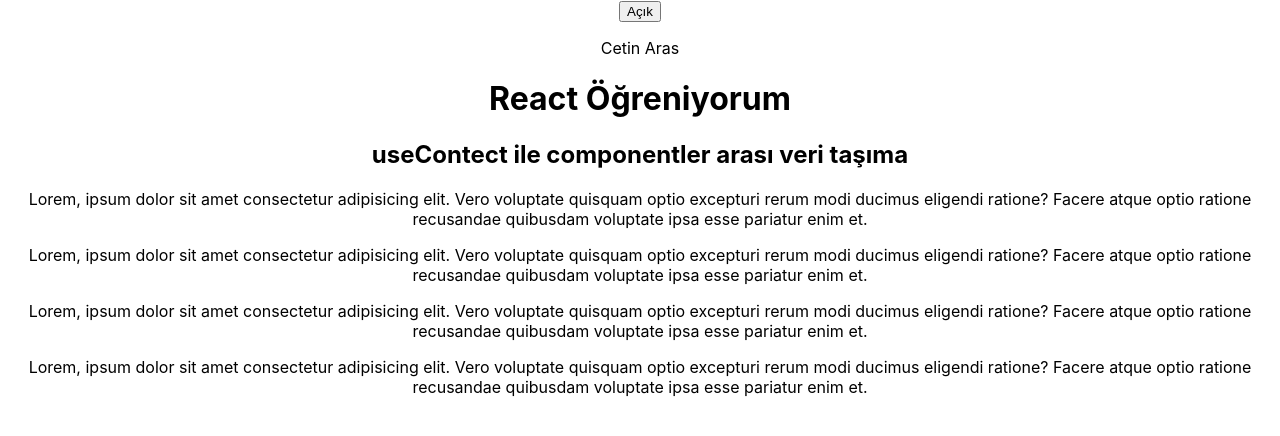
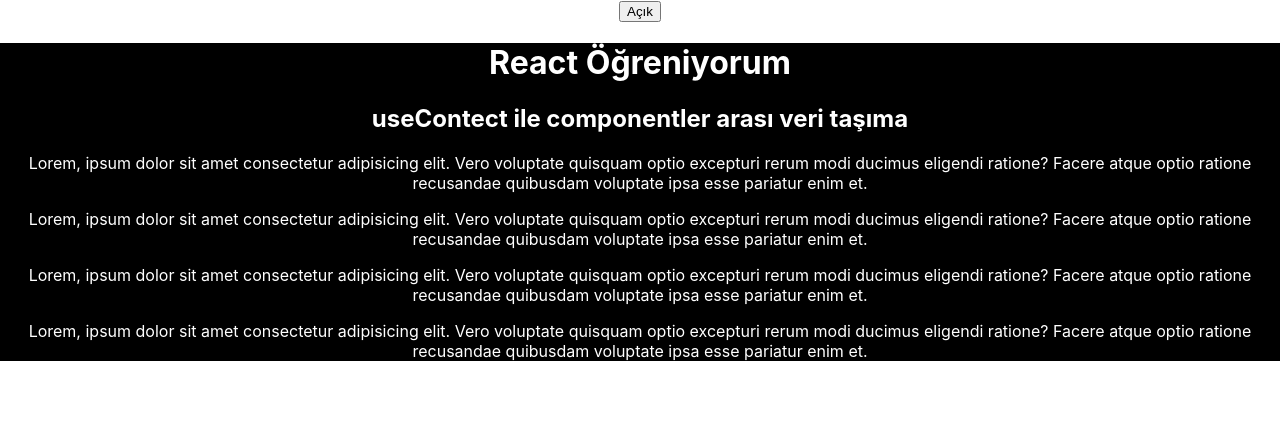
Before and after one commit to Cetin-ARAS/myreact2, a React (Create React App) app: page / in a window 1280 px wide. Shown: the top 436 px of the page. Built offline with nearby package versions, Linux system fonts and the light colour scheme.

Commit message:
dark and light mod

```diff
--- a/src/App.js
+++ b/src/App.js
@@ -30,7 +30,7 @@ export const TemaVerisi=React.createContext();
       <button onClick={değiştir}>
         {tema.dark===mod ? "Açık":"Koyu"}
       </button>
-      <TemaVerisi.Provider value={isim}>
+      <TemaVerisi.Provider value={mod}>
       <Icerik/>
       </TemaVerisi.Provider>
 
--- a/src/components/icerik.js
+++ b/src/components/icerik.js
@@ -4,8 +4,8 @@ import {TemaVerisi} from '../App'
 
 export default function Icerik() {
   return (
-    <div>
-        <p>{useContext(TemaVerisi)}</p>
+    <div style={useContext(TemaVerisi)}>
+
         <h1>React Öğreniyorum</h1>
         <h2>useContect ile componentler arası veri taşıma</h2>
         <p>Lorem, ipsum dolor sit amet consectetur adipisicing elit. Vero voluptate quisquam optio excepturi rerum modi ducimus eligendi ratione? Facere atque optio ratione recusandae quibusdam voluptate ipsa esse pariatur enim et.</p>
```
